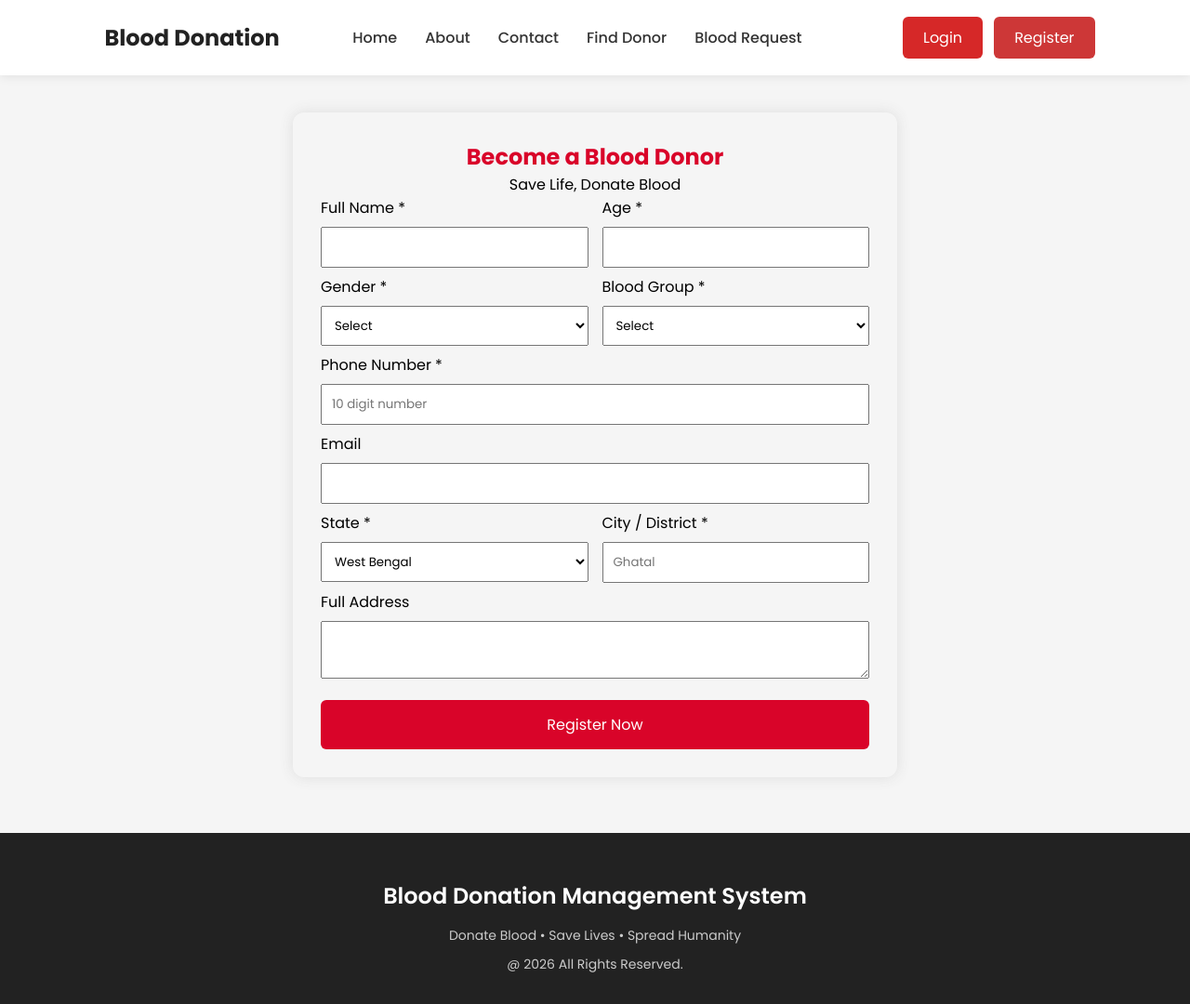
After one commit to susmita-del/Blood-Donation-Management-System, a Django app: template blooddonation/system/templates/become_donor.html in a window 1280 px wide. The commit adds this page. Shown: the whole page at 93% size. Run offline with Django 3.2, Linux system fonts and the light colour scheme; the template is opened without the code that fills it, so the values that code supplies are empty.

Commit message:
donor registration feature added

```diff
--- /dev/null
+++ b/blooddonation/system/templates/become_donor.html
@@ -0,0 +1,72 @@
+ {% load static %}
+{% include 'header.html' %}
+
+<div style="max-width:650px; margin:40px auto; padding:30px; box-shadow:0 0 15px #ddd; border-radius:12px;">
+  <h2 style="text-align:center; color:#d90429;">Become a Blood Donor</h2>
+  <p style="text-align:center;">Save Life, Donate Blood</p>
+  {% if success %}
+    <p style="color:green; text-align:center; font-weight:bold; background:#e8ffe8; padding:10px; border-radius:5px;">Thank you! You are registered as a donor.</p>
+  {% endif %}
+
+  <form method="POST">
+    {% csrf_token %}
+
+    <div style="display:flex; gap:15px;">
+      <div style="flex:1;">
+        <label>Full Name *</label>
+        <input type="text" name="name" required style="width:100%; padding:10px; margin:8px 0;">
+      </div>
+      <div style="flex:1;">
+        <label>Age *</label>
+        <input type="number" name="age" min="18" max="65" required style="width:100%; padding:10px; margin:8px 0;">
+      </div>
+    </div>
+
+    <div style="display:flex; gap:15px;">
+      <div style="flex:1;">
+        <label>Gender *</label>
+        <select name="gender" required style="width:100%; padding:10px; margin:8px 0;">
+          <option value="">Select</option>
+          <option>Male</option><option>Female</option><option>Other</option>
+        </select>
+      </div>
+      <div style="flex:1;">
+        <label>Blood Group *</label>
+        <select name="blood_group" required style="width:100%; padding:10px; margin:8px 0;">
+          <option value="">Select</option>
+          <option>A+</option><option>A-</option><option>B+</option><option>B-</option>
+          <option>O+</option><option>O-</option><option>AB+</option><option>AB-</option>
+        </select>
+      </div>
+    </div>
+
+    <label>Phone Number *</label>
+    <input type="tel" name="phone" pattern="[0-9]{10}" placeholder="10 digit number" required style="width:100%; padding:10px; margin:8px 0;">
+
+    <label>Email</label>
+    <input type="email" name="email" style="width:100%; padding:10px; margin:8px 0;">
+
+    <div style="display:flex; gap:15px;">
+      <div style="flex:1;">
+        <label>State *</label>
+        <select name="state" required style="width:100%; padding:10px; margin:8px 0;">
+          <option>West Bengal</option><option>Jharkhand</option><option>Bihar</option><option>Odisha</option><option>Other</option>
+        </select>
+      </div>
+      <div style="flex:1;">
+        <label>City / District *</label>
+        <input type="text" name="city" placeholder="Ghatal" required style="width:100%; padding:10px; margin:8px 0;">
+      </div>
+    </div>
+
+
+    <label>Full Address</label>
+    <textarea name="address" rows="2" style="width:100%; padding:10px; margin:8px 0;"></textarea>
+
+    <button type="submit" style="width:100%; padding:14px; background:#d90429; color:white; border:none; border-radius:6px; margin-top:15px; font-size:16px; cursor:pointer;">
+      Register Now
+    </button>
+  </form>
+</div>
+
+{% include 'footer.html' %}
--- a/blooddonation/system/templates/header.html
+++ b/blooddonation/system/templates/header.html
@@ -1,5 +1,5 @@
 {% load static %}
-
+<link rel="stylesheet" href="{% static 'css/style.css' %}">
 <header>
     <div class="logo">
         <i class="fa-solid fa-heart-circle-plus"></i>
@@ -12,7 +12,7 @@
             <li><a href="{% url 'about' %}">About</a></li>
             <li><a href="{% url 'contact' %}">Contact</a></li>
             <li><a href="{% url 'doner' %}">Find Donor</a></li>
-            <li><a href="{% url 'request-blood' %}">Blood Request</a></li>
+            <li><a href="{% url 'request_blood' %}">Blood Request</a></li>
             <li><a href="#"></a></li>
         </ul>
     </nav>
--- a/blooddonation/system/urls.py
+++ b/blooddonation/system/urls.py
@@ -3,14 +3,15 @@ from . import views
 
 urlpatterns = [
 
-    path(' ', views.home,name='home'),
+    path('', views.home,name='home'),
     path('index/', views.home),
     path('about/', views.about,name='about'),
     path('contact/', views.contact,name='contact'),
     path('login/', views.login_view, name='login'),
     path('register/', views.register_view, name='register'),
     path('doner/', views.search_donor, name='doner'),
-    path('request-blood/', views.blood_request_view, name='request-blood'),
+    path('request-blood/', views.blood_request_view, name='request_blood'),
     path('blood-requests/', views.request_list_view, name='request_list'),
+    path('become-a-donor/', views.become_a_donor, name='become_a_donor'),
 
 ]
```
Also changed, not shown: blooddonation/system/admin.py (+9 -0 lines), blooddonation/system/models.py (+12 -0 lines), blooddonation/system/templates/doner.html (+19 -5 lines), blooddonation/system/templates/index.html (+4 -7 lines), blooddonation/system/views.py (+43 -9 lines), blooddonation/system/migrations/0005_donorregistration.py (added), 1 other file.
